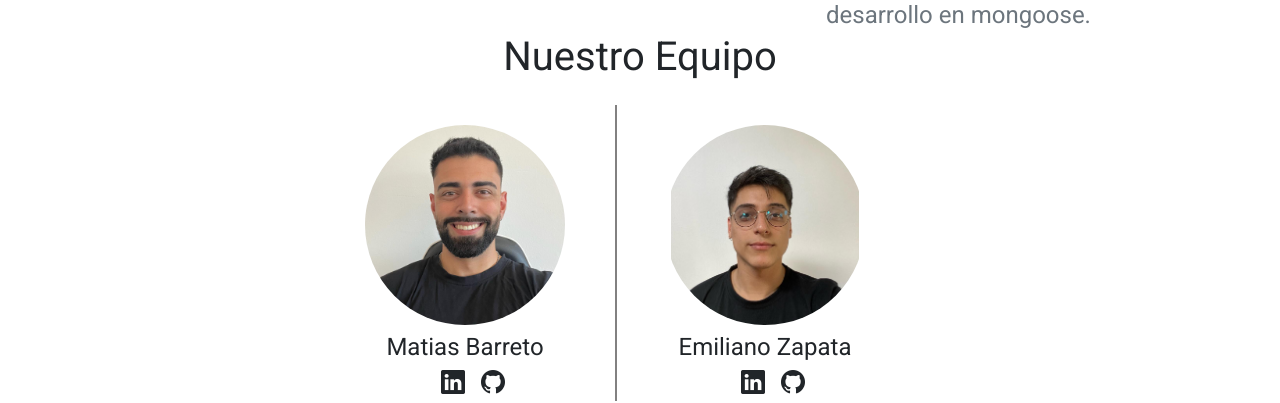
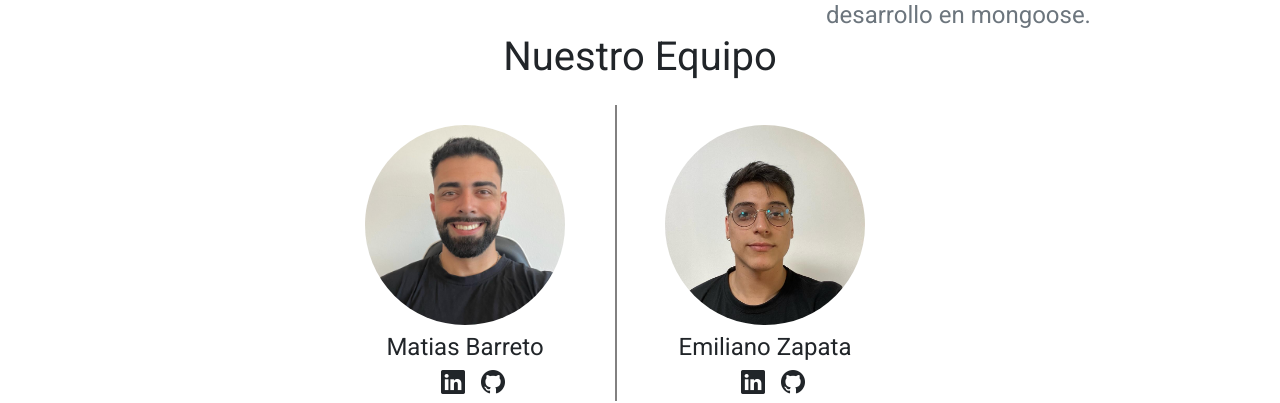
Before and after one commit to emilianozapata01/HackAcademy_FinalProyect_E-commerce, a React (Vite) app: page /about-this-proyect in a window 1280 px wide. Shown: the part 2580-2983 px from the top of the page. Built offline with nearby package versions, Linux system fonts and the light colour scheme; no server answers.

Commit message:
Update AboutThisProyect.jsx

```diff
--- a/src/pages/AboutThisProyect.jsx
+++ b/src/pages/AboutThisProyect.jsx
@@ -224,6 +224,7 @@ function AboutThisProyect({ hovered, setShowNavAndFooter }) {
                 >
                   <img
                     className={`mb-3 ${AboutThisProyectStyle.ProfileImage}`}
+                    style={{ objectFit: "cover" }}
                     src="emi1.jpg"
                     alt="El Emi"
                   />
```
